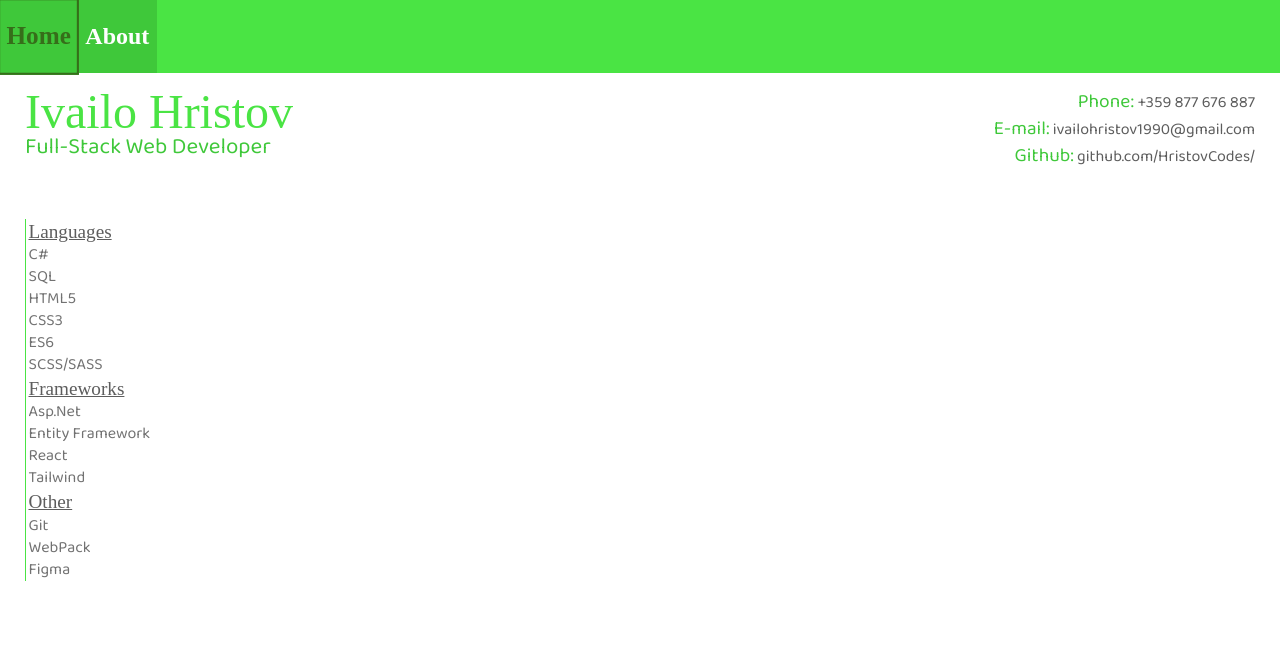
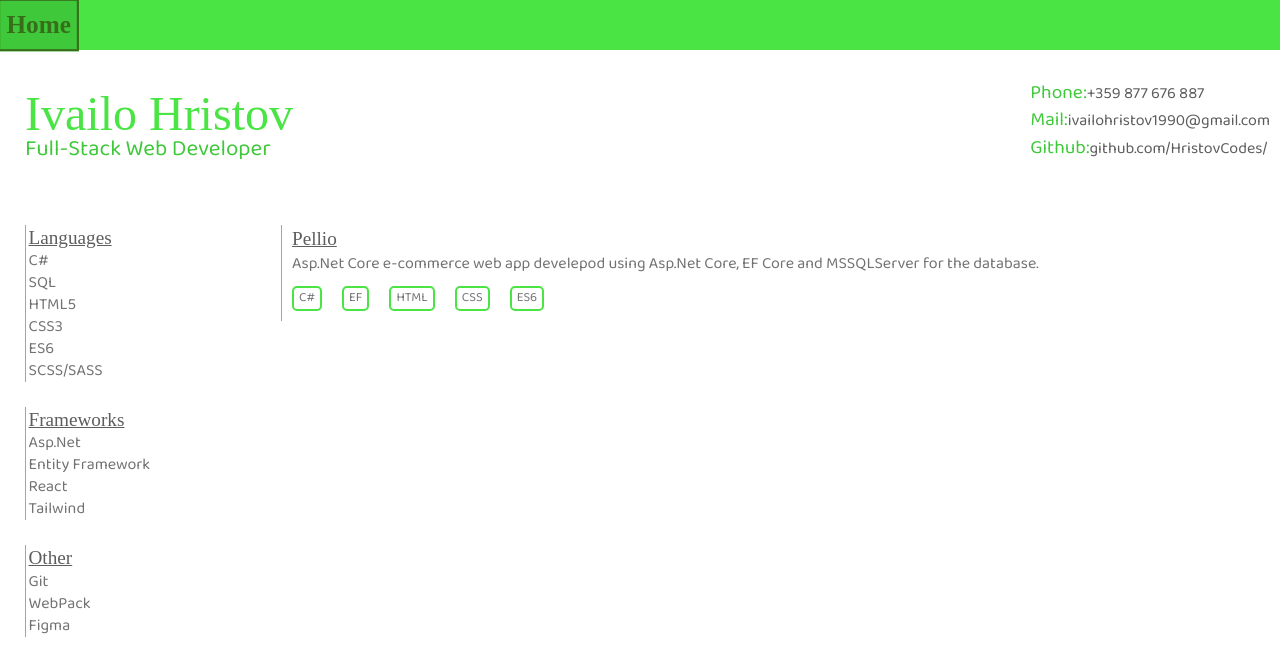
Before and after one commit to HristovCodes/Portfolio, a React (Create React App) app: page / in a window 1280 px wide. Shown: the top 672 px of the page. Built offline with nearby package versions, Linux system fonts and the light colour scheme; a web font is replaced by a local one.

Commit message:
Added a project and fixed a bug caused by padding

```diff
--- a/src/App.scss
+++ b/src/App.scss
@@ -4,10 +4,7 @@ $secondaryfont: "Baloo Da 2", cursive;
 
 body {
   background-color: #ffffff;
-  background-attachment: fixed;
-  background-size: cover;
-  background-repeat: no-repeat;
-  height: 100vh;
+  overflow-y: clip;
 }
 
 .App {
@@ -19,7 +16,7 @@ body {
   grid-area: tab;
   display: grid;
   grid-template-columns: 1fr;
-  grid-template-rows: 1fr 10fr;
+  grid-template-rows: 1fr 15fr;
   grid-template-areas:
     "nav"
     "content";
@@ -56,6 +53,7 @@ body {
 
 @media (max-width: 550px) {
   .Tab {
+    grid-template-rows: 15fr 1fr;
     grid-template-areas:
       "content"
       "nav";
--- a/src/tab/Home.js
+++ b/src/tab/Home.js
@@ -5,44 +5,108 @@ export default class Home extends React.Component {
   render() {
     return (
       <div className="Home">
+        <Information></Information>
+        <Skills></Skills>
+        <Projects></Projects>
+        <Links></Links>
+      </div>
+    );
+  }
+}
+
+class Information extends React.Component {
+  render() {
+    return (
       <div className="Information">
-          <div>
+        <div class="Me">
           <h1 className="Name">Ivailo Hristov</h1>
           <h2 className="Title">Full-Stack Web Developer</h2>
         </div>
         <div className="Contacts">
           <p>
-              <span>Phone:</span> +359 877 676 887
+            <span>Phone:</span>
+            +359 877 676 887
           </p>
           <p>
-              <span>E-mail:</span> ivailohristov1990@gmail.com
+            <span>Mail:</span>
+            ivailohristov1990@gmail.com
           </p>
           <a target="_blank" href="https://github.com/HristovCodes">
-              <span>Github:</span> github.com/HristovCodes/
+            <span>Github:</span>
+            github.com/HristovCodes/
           </a>
         </div>
       </div>
-        <ul className="Skills">
-          <li className="Category">Languages</li>
+    );
+  }
+}
+
+class Skills extends React.Component {
+  render() {
+    return (
+      <div className="Skills">
+        <ul className="Category">
+          <li className="Header">Languages</li>
           <li>C#</li>
           <li>SQL</li>
           <li>HTML5</li>
           <li>CSS3</li>
           <li>ES6</li>
           <li>SCSS/SASS</li>
-          <li className="Category">Frameworks</li>
+        </ul>
+        <ul className="Category">
+          <li className="Header">Frameworks</li>
           <li>Asp.Net</li>
           <li>Entity Framework</li>
           <li>React</li>
           <li>Tailwind</li>
-          <li className="Category">Other</li>
+        </ul>
+        <ul className="Category">
+          <li className="Header">Other</li>
           <li>Git</li>
           <li>WebPack</li>
           <li>Figma</li>
         </ul>
-        <div className="Projects"></div>
-        <div className="Links"></div>
       </div>
     );
   }
 }
+
+class Projects extends React.Component {
+  render() {
+    return (
+      <div className="Projects">
+        <Card
+          name="Pellio"
+          languages={["C#", "EF", "HTML", "CSS", "ES6"]}
+          description="Asp.Net Core e-commerce web app develepod using Asp.Net Core, EF Core and MSSQLServer for the database."
+        ></Card>
+      </div>
+    );
+  }
+}
+
+class Links extends React.Component {
+  render() {
+    return <div className="Links"></div>;
+  }
+}
+
+class Card extends React.Component {
+  render() {
+    let langs = (
+      <div className="Languages">
+        {this.props.languages.map((lang) => (
+          <p className="Lang">{lang}</p>
+        ))}
+      </div>
+    );
+    return (
+      <div className="Card">
+        <p className="PrjName">{this.props.name}</p>
+        <p className="Description">{this.props.description}</p>
+        {langs}
+      </div>
+    );
+  }
+}
--- a/src/tab/Home.scss
+++ b/src/tab/Home.scss
@@ -3,64 +3,74 @@
 .Home {
   grid-area: content;
   display: grid;
-  grid-template-columns: 2fr 5fr 1fr;
-  grid-template-rows: 1fr 5fr;
+  grid-template-columns: 2fr 7fr 1fr;
+  grid-template-rows: 2fr 8fr;
   grid-column-gap: 0px;
   grid-row-gap: 0px;
+  grid-template-areas:
+    "info info info"
+    "skills projects links";
 }
 
 .Information {
-  grid-area: 1 / 1 / 2 / 4;
+  grid-area: info;
 }
 .Projects {
-  grid-area: 2 / 2 / 3 / 3;
+  grid-area: projects;
 }
 .Links {
-  grid-area: 2 / 3 / 3 / 4;
+  grid-area: links;
 }
 .Skills {
-  grid-area: 2 / 1 / 3 / 2;
+  grid-area: skills;
 }
 
 .Information {
   display: flex;
   flex-direction: row;
+  .Me {
+    flex-grow: 1;
+    display: flex;
+    flex-direction: column;
+    justify-content: center;
+    padding-left: 25px;
     .Name {
       font-family: $mainfont;
       color: #4ae444;
       font-size: 3em;
-    padding: 15px 25px;
-    padding-bottom: 0px;
     }
     .Title {
       font-family: $secondaryfont;
       color: #3fc83a;
       font-size: 1.4em;
-    padding: 0px 25px;
+    }
   }
   .Contacts {
+    display: flex;
+    flex-direction: column;
+    justify-content: center;
+    padding-right: 10px;
     span {
       color: #3fc83a;
       font-size: 1.2em;
     }
-    p {
+    p,
+    a {
       padding-bottom: 8px;
     }
     a {
       color: #5d5d5d;
       text-decoration: none;
     }
-    flex-grow: 1;
-    text-align: end;
+    text-align: start;
     color: #5d5d5d;
     font-family: $secondaryfont;
     font-size: 1em;
-    padding: 20px 25px;
-    padding-bottom: 0px;
   }
 }
 
 .Skills {
+  .Category {
     padding-top: 25px;
     padding-left: 25px;
     li {
@@ -70,14 +80,73 @@
       color: #727272;
       font-size: 1em;
     }
-  .Category {
+    .Header {
       font-family: $mainfont;
       text-decoration: underline;
       color: #5d5d5d;
       font-size: 1.2em;
     }
   }
+}
 
-.Projects,
-.Links {
+.Projects {
+  .Card {
+    margin: 25px 25px;
+    border-left: solid 0.5px #4ae444;
+    .PrjName {
+      font-family: $mainfont;
+      text-decoration: underline;
+      color: #5d5d5d;
+      font-size: 1.2em;
+      padding: 4px 10px;
     }
+
+    .Description {
+      font-family: $secondaryfont;
+      color: #727272;
+      font-size: 1em;
+      padding: 4px 10px;
+    }
+
+    .Languages {
+      color: #727272;
+      font-family: $secondaryfont;
+      font-size: 0.8em;
+      display: flex;
+      flex-direction: row;
+      flex-wrap: wrap;
+      .Lang {
+        padding: 4px 5px;
+        margin: 10px 10px;
+        border: solid 2px #4ae444;
+        border-radius: 5px;
+      }
+    }
+  }
+}
+
+@media (max-width: 550px) {
+  .Information .Me {
+    padding-top: 25px;
+    .Name {
+      font-size: 2em;
+    }
+    .Title {
+      font-size: 1.2em;
+    }
+  }
+  .Information .Contacts {
+    font-size: 0.8em;
+  }
+  .Skills {
+    display: flex;
+    flex-direction: row;
+  }
+  .Home {
+    grid-template-rows: auto 1fr auto;
+    grid-template-areas:
+      "info info info"
+      "projects projects links"
+      "skills skills skills";
+  }
+}
--- a/src/tab/Tab.js
+++ b/src/tab/Tab.js
@@ -1,12 +1,10 @@
 import React from "react";
 import Home from "./Home.js";
-import About from "./About.js";
 
 class Tab extends React.Component {
   constructor(props) {
     super(props);
     this.changeTabToHome = this.changeTabToHome.bind(this);
-    this.changeTabToAbout = this.changeTabToAbout.bind(this);
     this.state = {
       tab: Home,
     };
@@ -16,16 +14,11 @@ class Tab extends React.Component {
     this.setState({ tab: Home });
   }
 
-  changeTabToAbout() {
-    this.setState({ tab: About });
-  }
-
   render() {
     return (
       <div className="Tab">
         <div className="Nav">
           <Button onBtnPress={this.changeTabToHome} name="Home"></Button>
-          <Button onBtnPress={this.changeTabToAbout} name="About"></Button>
         </div>
         <Body tab={this.state.tab}></Body>
       </div>
```
Lines whose indentation alone changed are shown as unchanged.
